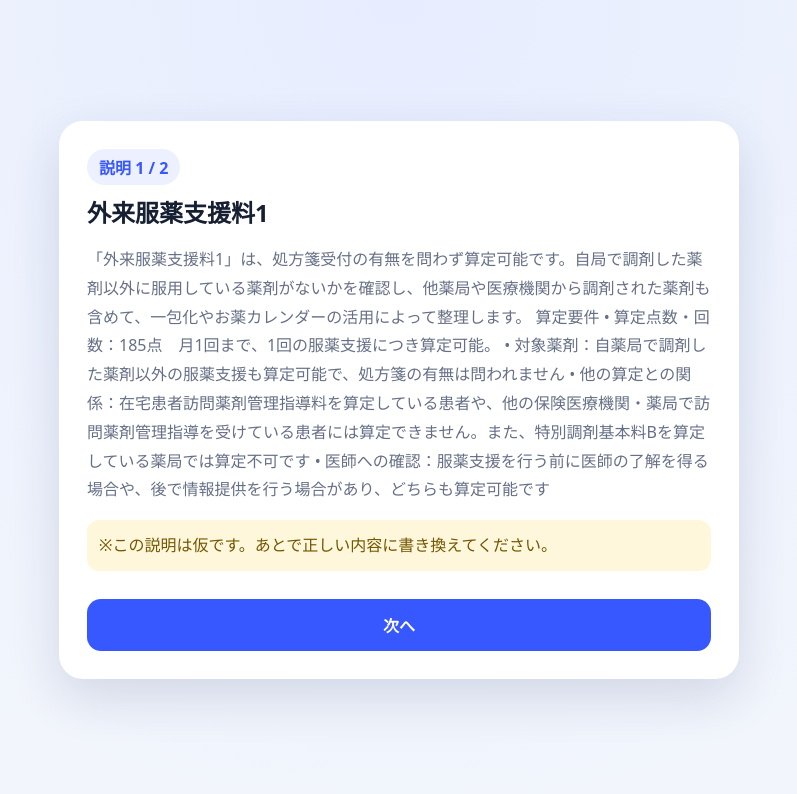
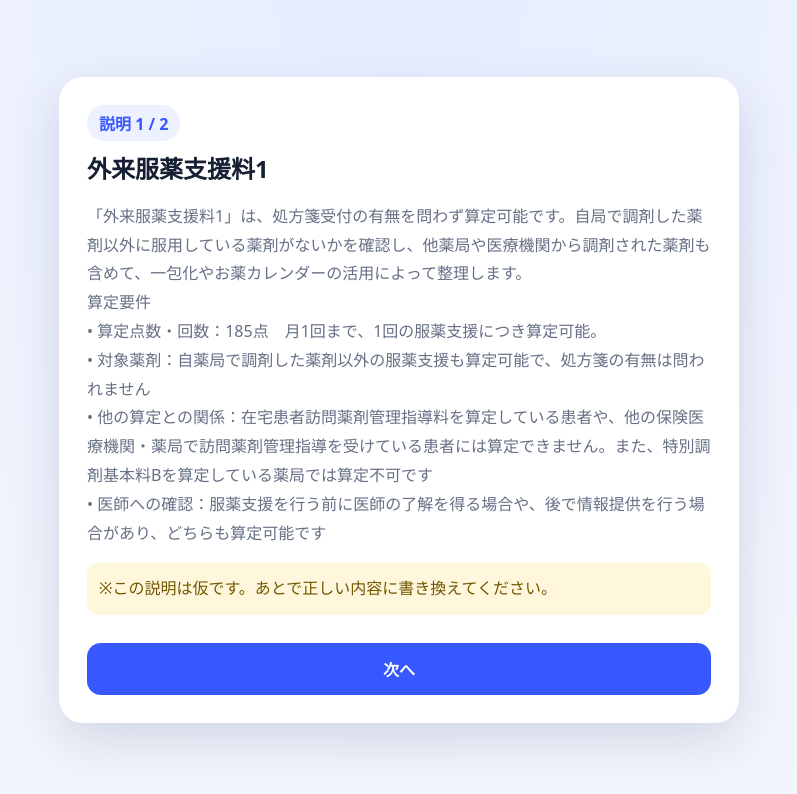
Before and after one commit to SMSQLAS/hukuyakushien-quiz, a plain HTML site: page index.html in a window 1280 px wide. Both pictures are taken after a click on the button "開始する". Shown: the whole page, without its empty margins (241-1038 px from the left). Drawn offline with Linux system fonts and the light colour scheme.

Commit message:
Update index.html

```diff
--- a/index.html
+++ b/index.html
@@ -19,12 +19,12 @@
       <p class="badge">説明 1 / 2</p>
       <h2>外来服薬支援料1</h2>
       <p class="lead">
-        「外来服薬支援料1」は、処方箋受付の有無を問わず算定可能です。自局で調剤した薬剤以外に服用している薬剤がないかを確認し、他薬局や医療機関から調剤された薬剤も含めて、一包化やお薬カレンダーの活用によって整理します。
-算定要件
-•	算定点数・回数：185点　月1回まで、1回の服薬支援につき算定可能。
-•	対象薬剤：自薬局で調剤した薬剤以外の服薬支援も算定可能で、処方箋の有無は問われません
-•	他の算定との関係：在宅患者訪問薬剤管理指導料を算定している患者や、他の保険医療機関・薬局で訪問薬剤管理指導を受けている患者には算定できません。また、特別調剤基本料Bを算定している薬局では算定不可です
-•	医師への確認：服薬支援を行う前に医師の了解を得る場合や、後で情報提供を行う場合があり、どちらも算定可能です
+        「外来服薬支援料1」は、処方箋受付の有無を問わず算定可能です。自局で調剤した薬剤以外に服用している薬剤がないかを確認し、他薬局や医療機関から調剤された薬剤も含めて、一包化やお薬カレンダーの活用によって整理します。<br>
+算定要件<br>
+•	算定点数・回数：185点　月1回まで、1回の服薬支援につき算定可能。<br>
+•	対象薬剤：自薬局で調剤した薬剤以外の服薬支援も算定可能で、処方箋の有無は問われません<br>
+•	他の算定との関係：在宅患者訪問薬剤管理指導料を算定している患者や、他の保険医療機関・薬局で訪問薬剤管理指導を受けている患者には算定できません。また、特別調剤基本料Bを算定している薬局では算定不可です<br>
+•	医師への確認：服薬支援を行う前に医師の了解を得る場合や、後で情報提供を行う場合があり、どちらも算定可能です<br>
 
       </p>
       <p class="note">※この説明は仮です。あとで正しい内容に書き換えてください。</p>
@@ -36,24 +36,23 @@
       <h2>外来服薬支援料2</h2>
       <p class="lead">
         「外来服薬支援料2」は、薬剤の飲み忘れや飲み間違いを防いだり、薬剤をシートから取り出すのが困難な方のために配慮したりする目的で一包化を行うとともに、薬剤管理について必要な指導を行ったときに算定します。
-外来服薬支援料1と異なり、2は処方箋受付時のみに算定されるという違いがあります。
-対象患者
-•	多種類の薬剤を投与されている患者
-•	心身の特性により、自ら被包（PTPシートなど）を開いて薬剤を服用することが困難
-算定要件
-
-算定点数　・42日分以下: 7日または端数ごとに34点　・43日分以上: 240点
-処方箋受付1回につき1回算定可能
+外来服薬支援料1と異なり、2は処方箋受付時のみに算定されるという違いがあります。<br>
+対象患者<br>
+•	多種類の薬剤を投与されている患者<br>
+•	心身の特性により、自ら被包（PTPシートなど）を開いて薬剤を服用することが困難<br>
+算定要件<br>
+算定点数　・42日分以下: 7日または端数ごとに34点　・43日分以上: 240点<br>
+処方箋受付1回につき1回算定可能<br>
 
 医師の了解: 服用困難な患者に対し、薬剤師が治療上の一包化の必要性を認め、医師の了解（指示）を得ていること
-一包化の条件: 服用時点が同じ2剤以上の内服薬、または1剤で3種類以上の内服薬を一包化していること
+一包化の条件: 服用時点が同じ2剤以上の内服薬、または1剤で3種類以上の内服薬を一包化していること<br>
 
-注意点
-・同一銘柄・同一剤形で規格のみが異なる薬剤（例：アムロジン錠0.5mgとアムロジン錠1mg）は、1種類として数える
-・先発品と後発品については、名称が異なれば別銘柄として別種類扱いとする
+注意点<br>
+・同一銘柄・同一剤形で規格のみが異なる薬剤（例：アムロジン錠0.5mgとアムロジン錠1mg）は、1種類として数える<br>
+・先発品と後発品については、名称が異なれば別銘柄として別種類扱いとする<br>
 ・吸湿性が強い薬剤など、直接の被包（PTPシート）から取り出すことができない薬剤を
 PTPシートで交付した場合でも、その薬剤を除いて一包化した部分が算定要件を満たしていれば算定可
-・外来服薬支援料2を算定した場合、自家製剤加算、計量混合調剤加算は算定不可
+・外来服薬支援料2を算定した場合、自家製剤加算、計量混合調剤加算は算定不可<br>
 
       </p>
       <p class="note">※この説明は仮です。あとで正しい内容に書き換えてください。</p>
```
